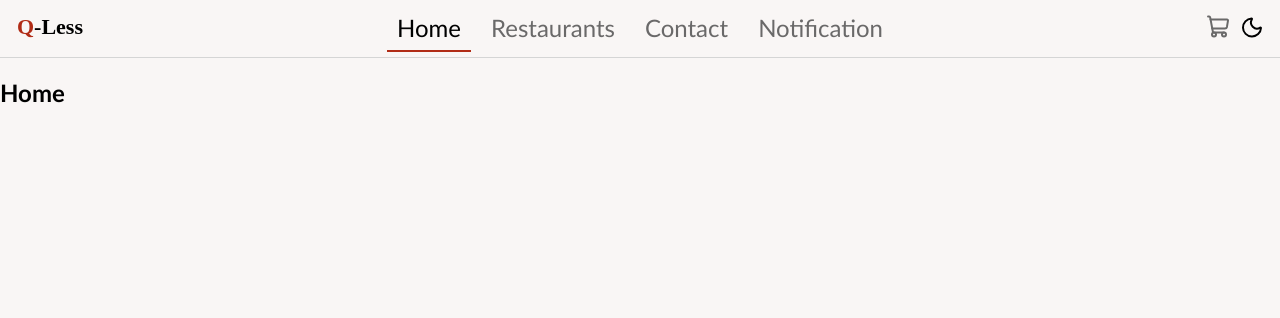
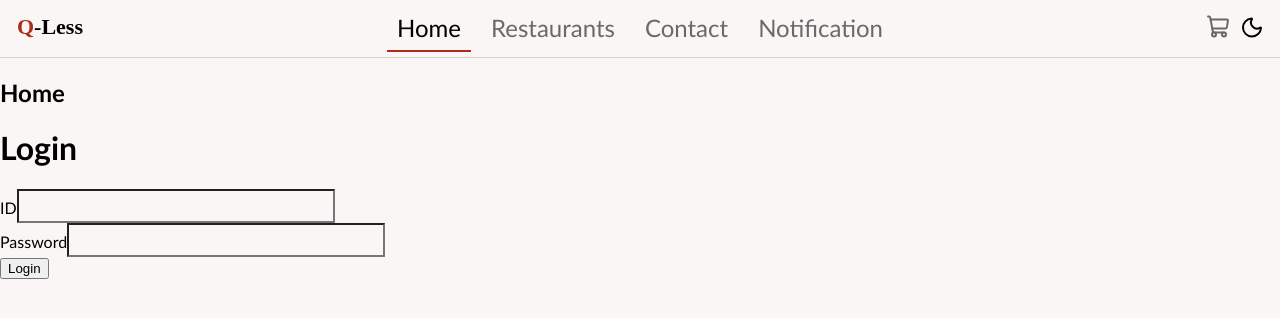
Before and after one commit to Zoomacs/OOP-Project, a React (Vite) app in the folder oop-project/: page / in a window 1280 px wide. Shown: the top 318 px of the page. Built offline with nearby package versions, Linux system fonts and the light colour scheme.

Commit message:
clean repo (removed ignored files)

```diff
--- a/oop-project/src/App.jsx
+++ b/oop-project/src/App.jsx
@@ -1,11 +1,19 @@
+import { BrowserRouter, Routes, Route } from "react-router-dom";
+import { LogIn } from "lucide-react";
+import Login from "./login";
+import Home from "./Home";
 import Navbar from "./Navbar";
 import "./main.css";
 
 function App() {
   return (
-    <>
+    <BrowserRouter>
       <Navbar />
-    </>
+      <Routes>
+        <Route path="/" element={<Login />} />
+        <Route path="/home" element={<Home />} />
+      </Routes>
+    </BrowserRouter>
   );
 }
 
--- /dev/null
+++ b/oop-project/src/login.jsx
@@ -0,0 +1,18 @@
+function Login() {
+  return (
+    <div>
+      <h1>Login</h1>
+      <form>
+        <label htmlFor="ID">ID</label>
+        <input type="text" id="ID" name="ID" />
+        <br />
+        <label htmlFor="password">Password</label>
+        <input type="password" id="password" name="password" />
+        <br />
+        <button type="submit">Login</button>
+      </form>
+    </div>
+  );
+}
+
+export default Login;
```
Also changed, not shown: oop-project/src/main.jsx (+5 -5 lines).
